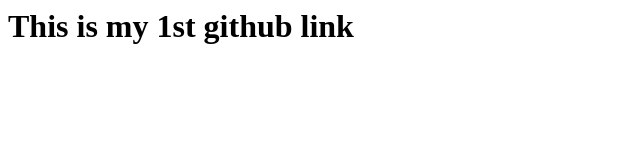
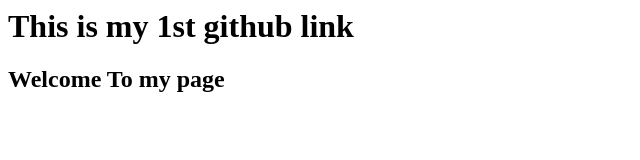
Before and after one commit to undaresunil/demojenkins, a plain HTML site: page index.html in a window 1280 px wide. Shown: the whole page, without its empty margins (0-640 px from the left). Drawn offline with Linux system fonts and the light colour scheme.

Commit message:
Update index.html

```diff
--- a/index.html
+++ b/index.html
@@ -1,5 +1,6 @@
 <html>
   <body>
     <h1> This is my 1st github link </h1>
+    <h2> Welcome To my page </h2>
    </body>
 </html>
```
